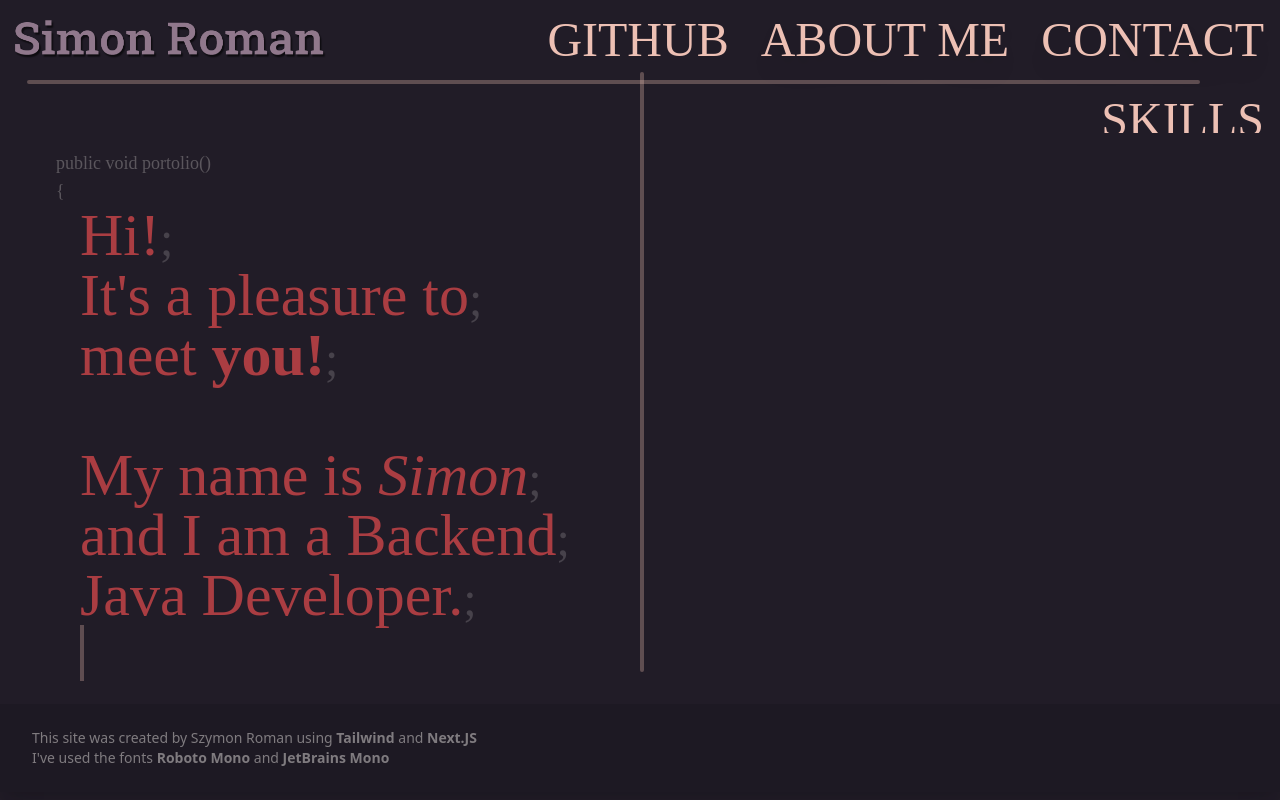
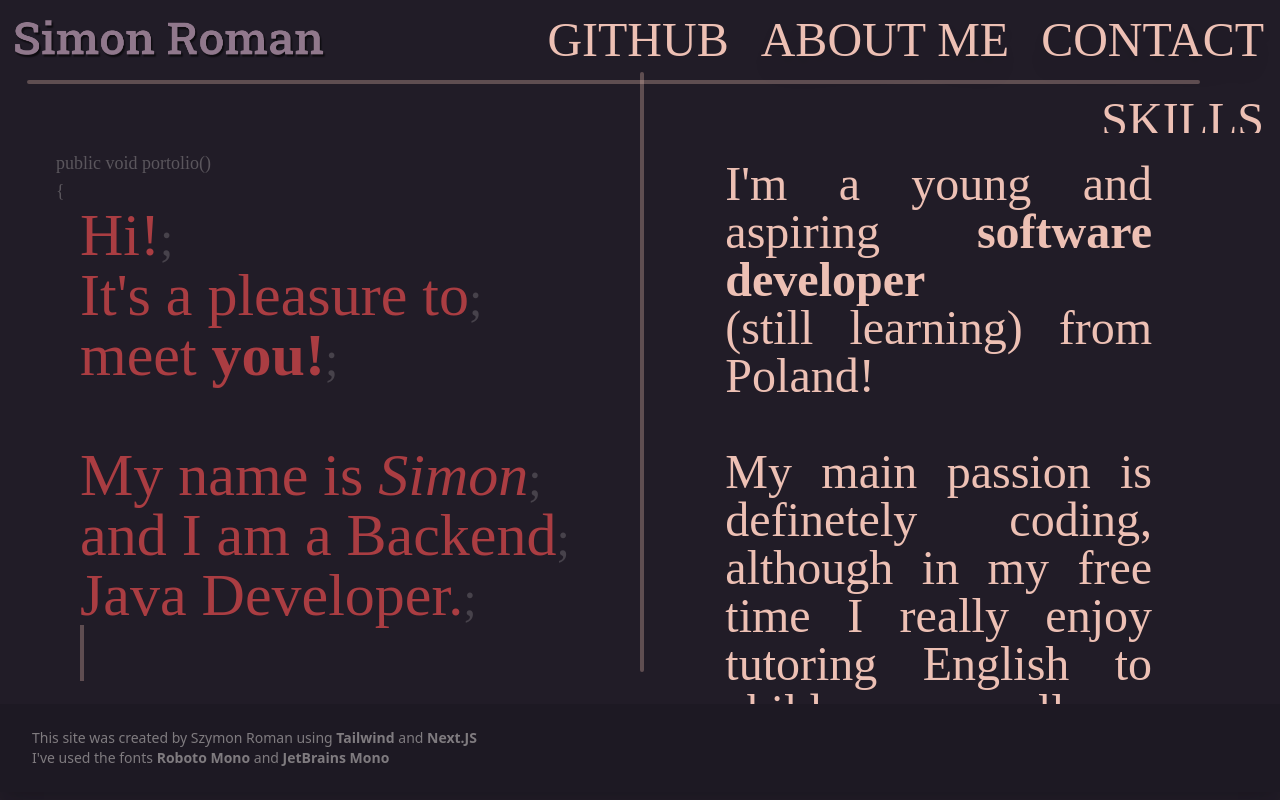
Before and after one commit to Qraven/Portfolio, a Next.js app: page /about in a window 1280 px wide. Built offline with nearby package versions, Linux system fonts and the light colour scheme.

Commit message:
added content to about.js

```diff
--- a/pages/about.js
+++ b/pages/about.js
@@ -71,8 +71,15 @@ export default function about()
 
               <div className="border-l-4 h-3/4 border-solid border-pink border-opacity-30 float-left absolute left-1/2 bottom-32 rounded-lg"></div>
 
-              <section className="w-1/4 float-right absolute bottom-16 right-52">
-
+              <section className="w-1/3 h-1/2 float-right absolute bottom-60 right-32 text-justify break-words">
+                <a className="text-pink font-roboto font-regular text-5xl hover:text-opacity-75 hover:cursor-default">
+                  I'm a young and aspiring <b>software developer</b>
+                  <br></br>
+                  (still learning) from Poland!
+                  <br></br>
+                  <br></br>
+                  My main passion is definetely coding, although in my free time I really enjoy tutoring English to children, aswell as playing video games:)
+                </a>
               </section>
             </span>
 
```
